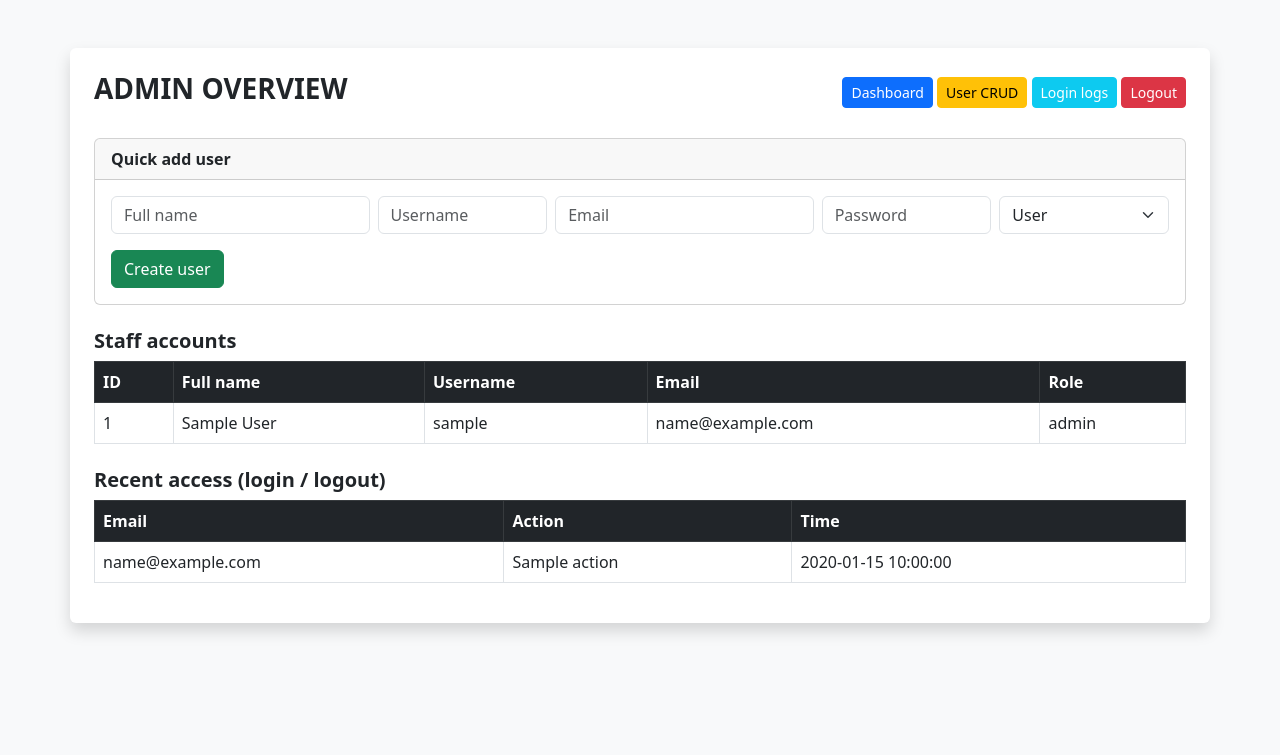
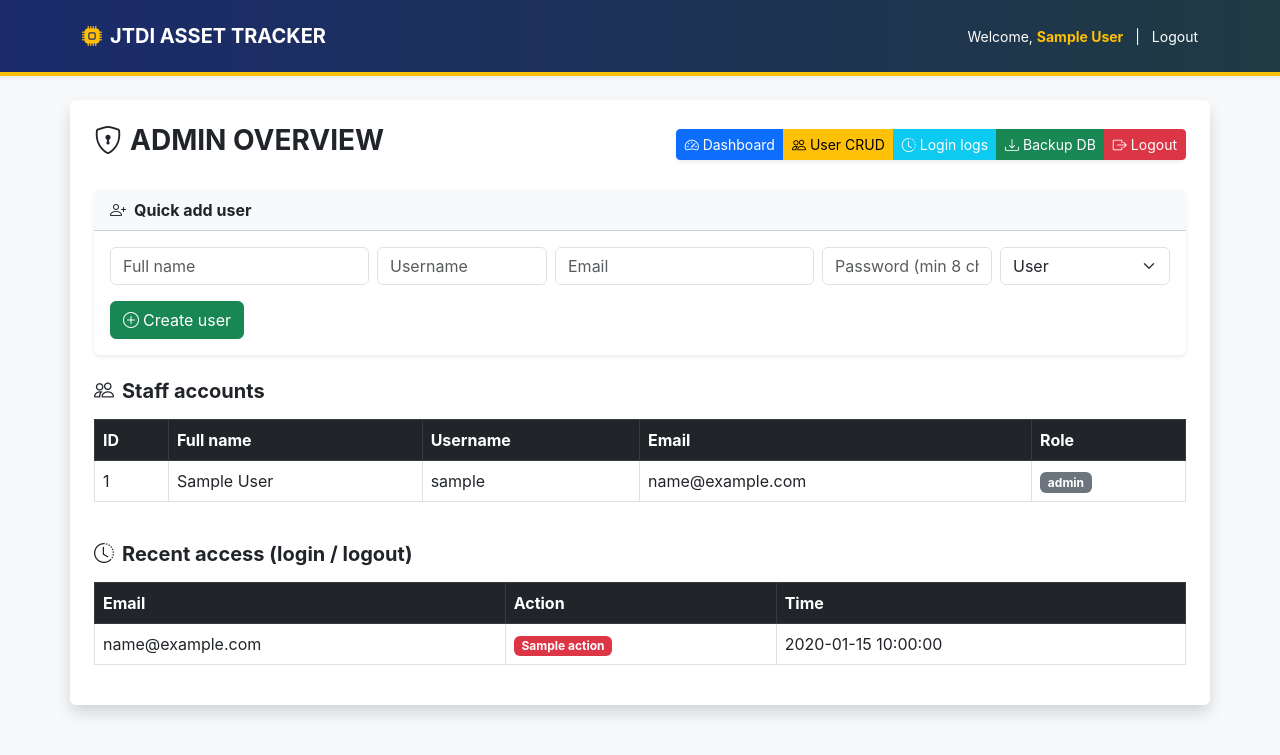
Before and after one commit to Fakhrul0029/Asset-Tracker-System-Together-, a Flask app: page /admin in a window 1280 px wide. Shown: the top 755 px of the page. Run offline with Flask 3, Linux system fonts and the light colour scheme; the visitor is signed in with stand-in values (Sample User, id 1); a database or web service that is not in the repository returns one stand-in record (values such as "Sample title"); some libraries are stand-ins or nearby versions.

Commit message:
Enhance admin panel layout and functionality

```diff
--- a/templates/admin.html
+++ b/templates/admin.html
@@ -1,31 +1,58 @@
 <!DOCTYPE html>
-<html>
+<html lang="en">
 <head>
-    <title>Admin Panel</title>
+    <title>Admin Panel - JTDI Asset Tracker</title>
     <link rel="stylesheet" href="https://cdn.jsdelivr.net/npm/bootstrap@5.3.0/dist/css/bootstrap.min.css">
+    <link rel="stylesheet" href="https://cdn.jsdelivr.net/npm/bootstrap-icons@1.10.0/font/bootstrap-icons.css">
+    <style>
+        :root { --navy: #1a2a6c; --gold: #ffc107; --light: #f8f9fa; }
+        body { background-color: var(--light); font-family: 'Inter', system-ui, -apple-system, sans-serif; }
+        .navbar {
+            background: linear-gradient(90deg, #1a2a6c 0%, #203a43 100%);
+            border-bottom: 4px solid var(--gold);
+            box-shadow: 0 4px 12px rgba(0,0,0,0.1);
+        }
+    </style>
 </head>
-<body class="bg-light p-5">
+<body class="bg-light">
+    <nav class="navbar navbar-dark mb-4 p-3 shadow-sm">
+        <div class="container d-flex justify-content-between align-items-center">
+            <a class="navbar-brand fw-bold" href="/dashboard">
+                <i class="bi bi-cpu-fill me-2 text-warning"></i>JTDI ASSET TRACKER
+            </a>
+            <div class="text-white small">
+                Welcome, <span class="fw-bold text-warning">{{ session.full_name }}</span>
+                <span class="mx-2">|</span>
+                <a href="/logout" class="text-white text-decoration-none">Logout</a>
+            </div>
+        </div>
+    </nav>
+
 <div class="container bg-white p-4 rounded shadow">
-    <div class="d-flex justify-content-between align-items-center mb-4">
-        <h3 class="fw-bold">ADMIN OVERVIEW</h3>
-        <div>
-            <a href="/" class="btn btn-primary btn-sm">Dashboard</a>
-            <a href="/admin/users" class="btn btn-warning btn-sm">User CRUD</a>
-            <a href="/admin/logs" class="btn btn-info btn-sm text-white">Login logs</a>
-            <a href="/logout" class="btn btn-danger btn-sm">Logout</a>
+    <div class="d-flex justify-content-between align-items-center mb-4 flex-wrap gap-2">
+        <h3 class="fw-bold"><i class="bi bi-shield-lock me-2"></i>ADMIN OVERVIEW</h3>
+        <div class="btn-group shadow-sm flex-wrap">
+            <a href="/dashboard" class="btn btn-primary btn-sm"><i class="bi bi-speedometer2 me-1"></i>Dashboard</a>
+            <a href="/admin/users" class="btn btn-warning btn-sm"><i class="bi bi-people me-1"></i>User CRUD</a>
+            <a href="/admin/logs" class="btn btn-info btn-sm text-white"><i class="bi bi-clock-history me-1"></i>Login logs</a>
+            <a href="/admin/backup" class="btn btn-success btn-sm"><i class="bi bi-download me-1"></i>Backup DB</a>
+            <a href="/logout" class="btn btn-danger btn-sm"><i class="bi bi-box-arrow-right me-1"></i>Logout</a>
         </div>
     </div>
 
     {% with messages = get_flashed_messages() %}
         {% if messages %}
             {% for m in messages %}
-            <div class="alert alert-info">{{ m }}</div>
+            <div class="alert alert-info alert-dismissible fade show">
+                {{ m }}
+                <button type="button" class="btn-close" data-bs-dismiss="alert"></button>
+            </div>
             {% endfor %}
         {% endif %}
     {% endwith %}
 
-    <div class="card mb-4">
-        <div class="card-header fw-bold">Quick add user</div>
+    <div class="card mb-4 border-0 shadow-sm">
+        <div class="card-header fw-bold bg-light"><i class="bi bi-person-plus me-2"></i>Quick add user</div>
         <div class="card-body">
             <form method="POST" action="/admin/users">
                 <div class="row g-2">
@@ -39,7 +66,7 @@
                         <input type="email" name="email" class="form-control" placeholder="Email" required>
                     </div>
                     <div class="col-md-2">
-                        <input type="password" name="password" class="form-control" placeholder="Password" required>
+                        <input type="password" name="password" class="form-control" placeholder="Password (min 8 chars, 1 upper, 1 lower, 1 digit)" required>
                     </div>
                     <div class="col-md-2">
                         <select name="role" class="form-select">
@@ -48,13 +75,14 @@
                         </select>
                     </div>
                 </div>
-                <button type="submit" class="btn btn-success mt-3">Create user</button>
+                <button type="submit" class="btn btn-success mt-3"><i class="bi bi-plus-circle me-1"></i>Create user</button>
             </form>
         </div>
     </div>
 
-    <h5 class="fw-bold">Staff accounts</h5>
-    <table class="table table-bordered table-hover mb-4">
+    <h5 class="fw-bold mb-3"><i class="bi bi-people me-2"></i>Staff accounts</h5>
+    <div class="table-responsive mb-4">
+        <table class="table table-bordered table-hover">
             <thead class="table-dark">
                 <tr>
                     <th>ID</th>
@@ -71,13 +99,15 @@
                     <td>{{ u.full_name or '-' }}</td>
                     <td>{{ u.username }}</td>
                     <td>{{ u.email }}</td>
-                <td>{{ u.role }}</td>
+                    <td><span class="badge {{ 'bg-warning text-dark' if u.role == 'Admin' else 'bg-secondary' }}">{{ u.role }}</span></td>
                 </tr>
                 {% endfor %}
             </tbody>
         </table>
+    </div>
 
-    <h5 class="fw-bold">Recent access (login / logout)</h5>
+    <h5 class="fw-bold mb-3"><i class="bi bi-clock-history me-2"></i>Recent access (login / logout)</h5>
+    <div class="table-responsive">
         <table class="table table-bordered table-hover">
             <thead class="table-dark">
                 <tr>
@@ -90,12 +120,15 @@
                 {% for log in access_logs %}
                 <tr>
                     <td>{{ log.user_email }}</td>
-                <td>{{ log.action }}</td>
+                    <td><span class="badge {{ 'bg-success' if log.action == 'LOGIN' else 'bg-danger' }}">{{ log.action }}</span></td>
                     <td>{{ log.created_at }}</td>
                 </tr>
                 {% endfor %}
             </tbody>
         </table>
     </div>
+</div>
+
+<script src="https://cdn.jsdelivr.net/npm/bootstrap@5.3.0/dist/js/bootstrap.bundle.min.js"></script>
 </body>
 </html>
```
Lines whose indentation alone changed are shown as unchanged.
